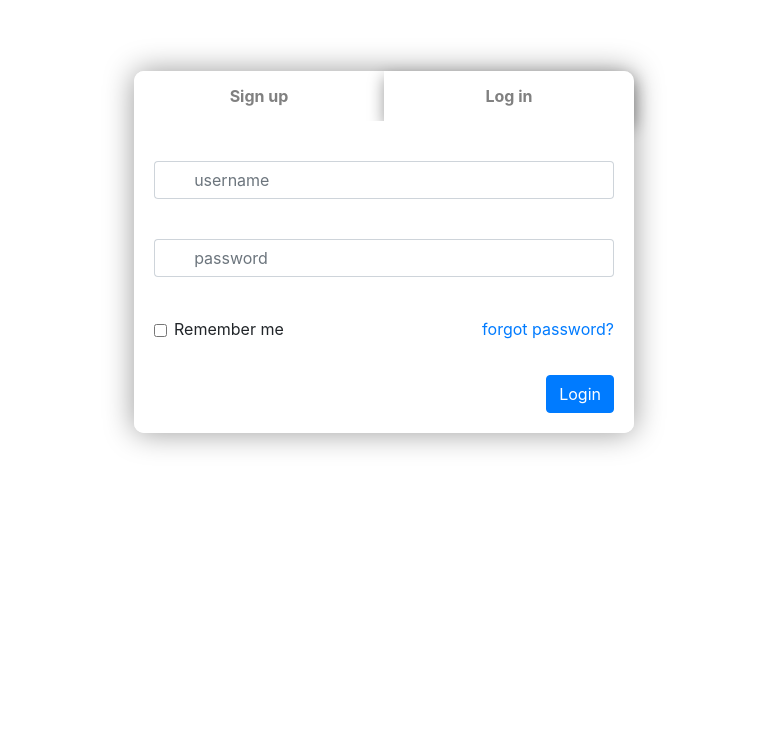
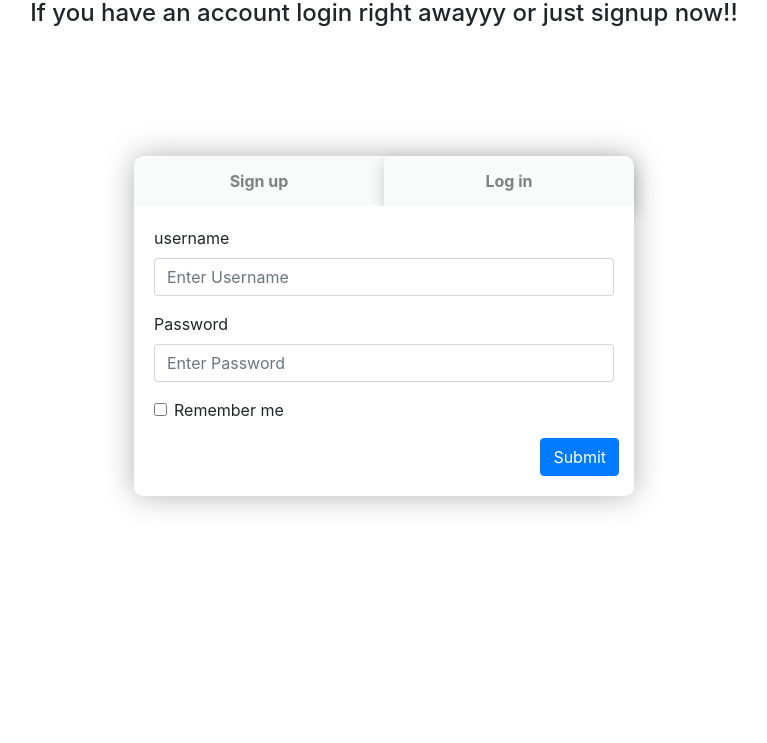
Before and after one commit to Inferno007/signinpage, a plain HTML site: page login.html in a window 1280 px wide. Shown: the part 57-800 px from the top of the page, without its empty margins (256-1023 px from the left). Drawn offline with nearby package versions, Linux system fonts and the light colour scheme; some icons are missing.

Commit message:
Add files via upload

```diff
--- a/c.css
+++ b/c.css
@@ -1,35 +1,21 @@
+@import "https://stackpath.bootstrapcdn.com/bootstrap/4.4.1/css/bootstrap.min.css";
+
 .active {
-  box-shadow: 0 6px 16px 0 rgba(0,0,0,.4);
-  background: white !important;
-  color: black !important;
+    box-shadow: 0 6px 16px 0 rgba(0,0,0,.2);
+    background: white;
+    color: black;
     position: relative;
+
+  }
+  #start{
+      text-align: center;
+  }
+  #text{
+      text-align: center;
   }
 
-input {
-  outline: none !important !important;
-}
 
-.fitted{
-  width:100%;
-  height: 100%;
-  padding: 6px 7px 6px 7px;
-  border: 0 !important;
-}
-.icon{
-  align-items: center;
-  width:30px;
-  height: 38px;
-  margin: 0;
-  border: 1px solid #ced4da;
-  border-radius: .25rem 0 0 .25rem;
-  border-right: 0px !important;
-}
-.noleftborder{
-  border-left: 0px !important;
-  border-radius: 0 .25rem .25rem 0;
-  background-color: #ffffff !important;
-  box-shadow: inset 0 1px 4px rgba(0,0,0,.1),
-}
+
   .box1{
     width: 100%;
     flex-wrap: wrap;
@@ -45,37 +31,15 @@ input {
         -moz-box-shadow: none;
         box-shadow: none;
       position: relative;
-    overflow:hidden ;
-}
-.hidden{
-  display: none !important;
   }
   .outerbox{
       width: 100%;
       max-width: 500px;
         border: 0px solid gray;
         border-radius: 10px;
-  	box-shadow: 0px 0px 30px 0px rgba(0,0,0,.4);
+        box-shadow: 0px 0px 30px 0px rgba(0,0,0,.3);
         box-sizing: border-box;
         margin: 10% auto 10% auto ;
-
-}
-.bottommargin{
-  width: 50%;
-  margin-bottom: 14px !important;
-}
-.form-check-input {
-  margin-top: .44rem !important;
-}
-.b{
-  display: flex;
-  padding-top: 20px;
-}
-.right{
-  float: right;
-}
-.form-group{
-  margin-bottom: 20px;
   }
   .tab-header {
       margin: 0 0;
@@ -88,7 +52,7 @@ input {
       width: 50%;
       float: left;
     height: 50px;
-  background: #ffffff;
+    background: #f9fbfb;
   }
   .tab-item-link {
     text-decoration: none;
@@ -105,10 +69,6 @@ input {
   #login{
       border-radius: 0 10px 0px 0px;
   }
-.fp{
-  width: 50%;
-  margin: 0;
-}
   .p>a:hover {
       text-decoration: none;
       color: black;
@@ -117,3 +77,7 @@ input {
     text-decoration: none;
     color: black;
   }
+
+  #but{
+      margin-left: 84%;
+  }
--- a/login.html
+++ b/login.html
@@ -1,54 +1,46 @@
 <!DOCTYPE html>
 <html>
 <head>
-	<title>****</title>
+	<title>Login Page</title>
 	<link rel="stylesheet" href="https://stackpath.bootstrapcdn.com/bootstrap/4.4.1/css/bootstrap.min.css" integrity="sha384-Vkoo8x4CGsO3+Hhxv8T/Q5PaXtkKtu6ug5TOeNV6gBiFeWPGFN9MuhOf23Q9Ifjh" crossorigin="anonymous">
     <link rel="stylesheet" type="text/css" href="c.css">
-    <link rel="stylesheet" type="text/css" href="https://cdnjs.cloudflare.com/ajax/libs/semantic-ui/2.4.1/components/icon.min.css">
 </head>
 <body>
 
+	<div id="start"><h1>Welcome to our Login Page</h1></div>
+	<div id="text"><h4>If you have an account login right awayyy or just signup now!!</h4></div>
 	<div class="outerbox">
 		<div class="box1">
 			<ul class="tab-header" role="tablist">
-				<li id="signup" class="p d-inline-flex" aria-selected="false" role="tab" >
+				<li id="signup" class="p d-inline-flex" role="tab" >
 					<a class="tab-item-link" id="auth-signup" href="signup.html">Sign up</a>
 				</li>
-				<li id="login" class="p d-inline-flex active" aria-selected="true" role="tab" >
-					<a class="tab-item-link" id="auth-login" href="login.html">Log in</a>
+				<li id="login" class="p d-inline-flex active" role="tab" >
+					<a class="tab-item-link" id="auth-login" href="#">Log in</a>
 				</li>
 			</ul>
 		</div>
+		<div id="box2">
+			<form  action="/login" method="POST">
+				<div class="form-group">
+					<label for="exampleInputEmail1">username</label>
 
-		<div id="box2">
-			<form  method="POST">
-				<div class="form-group b">
-					<div class="icon">
-						<i class="grey fitted user icon"></i>
-					</div>
-					<label for="exampleInputEmail1"></label>
-					<input type="username" class="form-control noleftborder" id="exampleInputEmail1" placeholder="username" required >
-				</div>
-				<div class="form-group b">
-					<div class="icon">
-						<i class="fitted grey lock icon"></i>
-					</div>
-					<label for="exampleInputPassword1"></label>
-				    <input type="password" class="form-control noleftborder" id="exampleInputPassword1" placeholder="password" required >
-				</div>
-				<div class="form-group b">
-				 	<div class="form-group form-check bottommargin">
-						<input type="checkbox" class="form-check-input" id="exampleCheck1">
-				    	<label class="form-check-label" for="exampleCheck1">Remember me</label>
-				    </div>
-				    <div class="fp">
-				    	<a href="#" class="right">forgot password?
-				    	</a>
-				    </div>
-				</div>
-				<button type="submit" class="btn btn-primary right" id="but" >Login</button>
+				<input type="username" class="form-control" id="exampleInputEmail1" name="username" placeholder="Enter Username" required >
+				 </div>
+				 <div class="form-group">
+					<label for="exampleInputPassword1">Password</label>
+				    <input type="password" class="form-control" id="exampleInputPassword1" name="password" placeholder="Enter Password" required>
+				 </div>
+				 <div class="form-group form-check">
+					<input type="checkbox" class="form-check-input" id="exampleCheck1">
+				    <label class="form-check-label" for="exampleCheck1">Remember me</label>
+				 </div>
+				 <button type="submit" class="btn btn-primary" id="but">Submit</button>
 			</form>
 		</div>
 	</div>
+
+
+    <script src="front.js"></script>
 </body>
 </html>
```
Also changed, not shown: home.html (added, +5 -0 lines), secret.html (added, +6 -0 lines), signup.html (+19 -21 lines), front.js (line endings or trailing spaces). Lines whose indentation alone changed are shown as unchanged.
